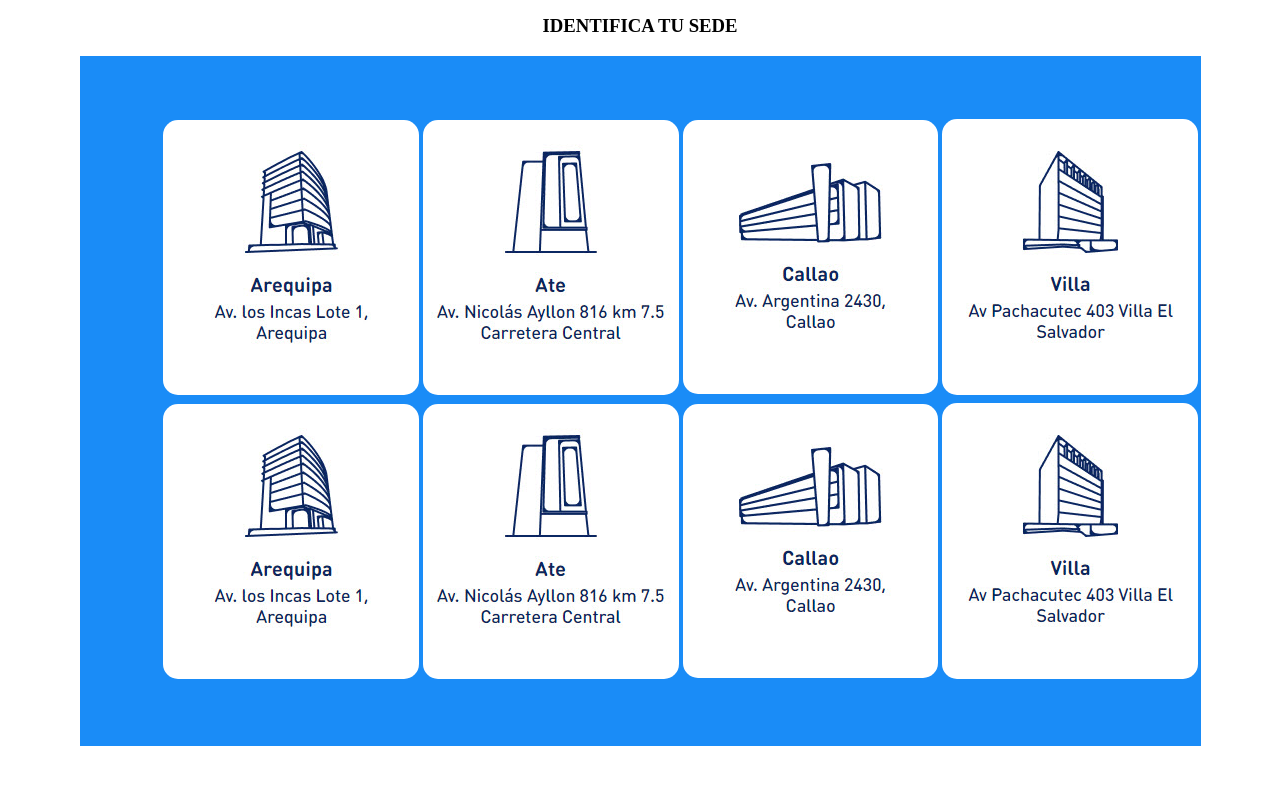
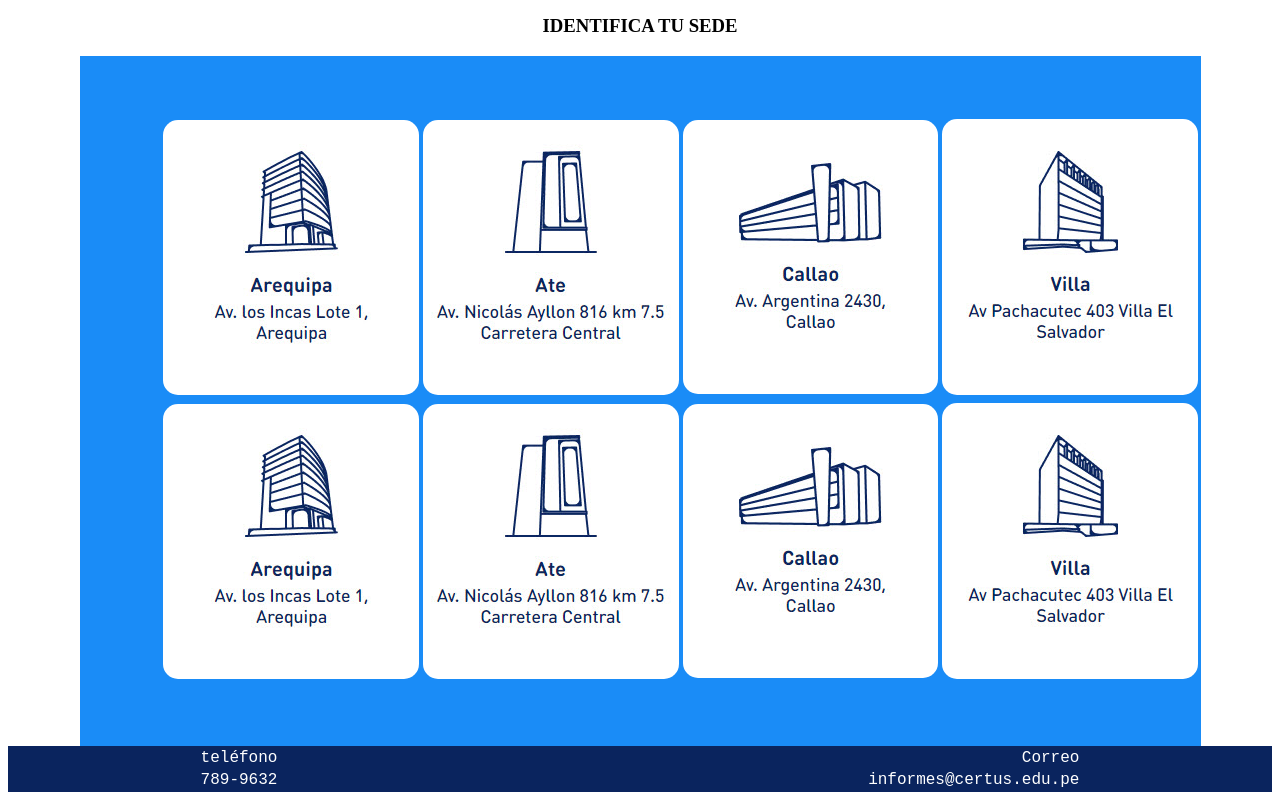
Before and after one commit to alexisD99/Clase-03, a plain HTML site: page index.html in a window 1280 px wide. Shown: the part 467-1267 px from the top of the page. Before the commit the page ends 1221 px from the top, so only its background shows below. Drawn offline with Linux system fonts and the light colour scheme; files whose address does not match are found by name.

Commit message:
Cuarta  version del proyecto

```diff
--- a/index.html
+++ b/index.html
@@ -50,4 +50,16 @@
         </tr>
       </table>
 </body>
+<footer style="background-color:rgb(10, 36, 94);color:white; font-family:'Courier New', Courier, monospace;margin-top:20; ">
+    <table>
+        <tr>
+            <td>teléfono</td>
+            <td style="text-align:right;">Correo</td>
+        </tr>
+        <tr>
+            <td>789-9632</td>
+            <td style="text-align:right;">informes@certus.edu.pe</td>
+        </tr>
+    </table>
+</footer>
 </html>
```
